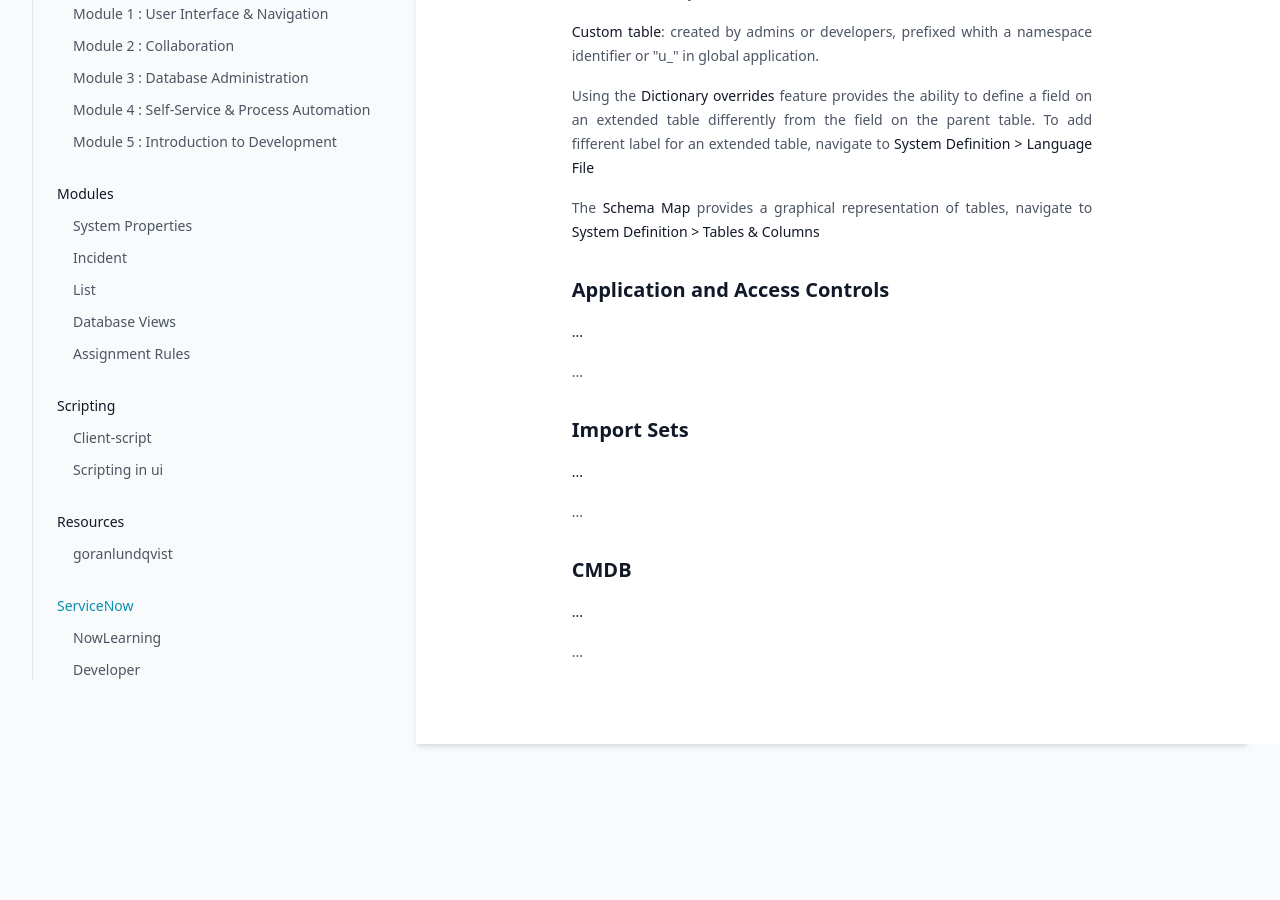
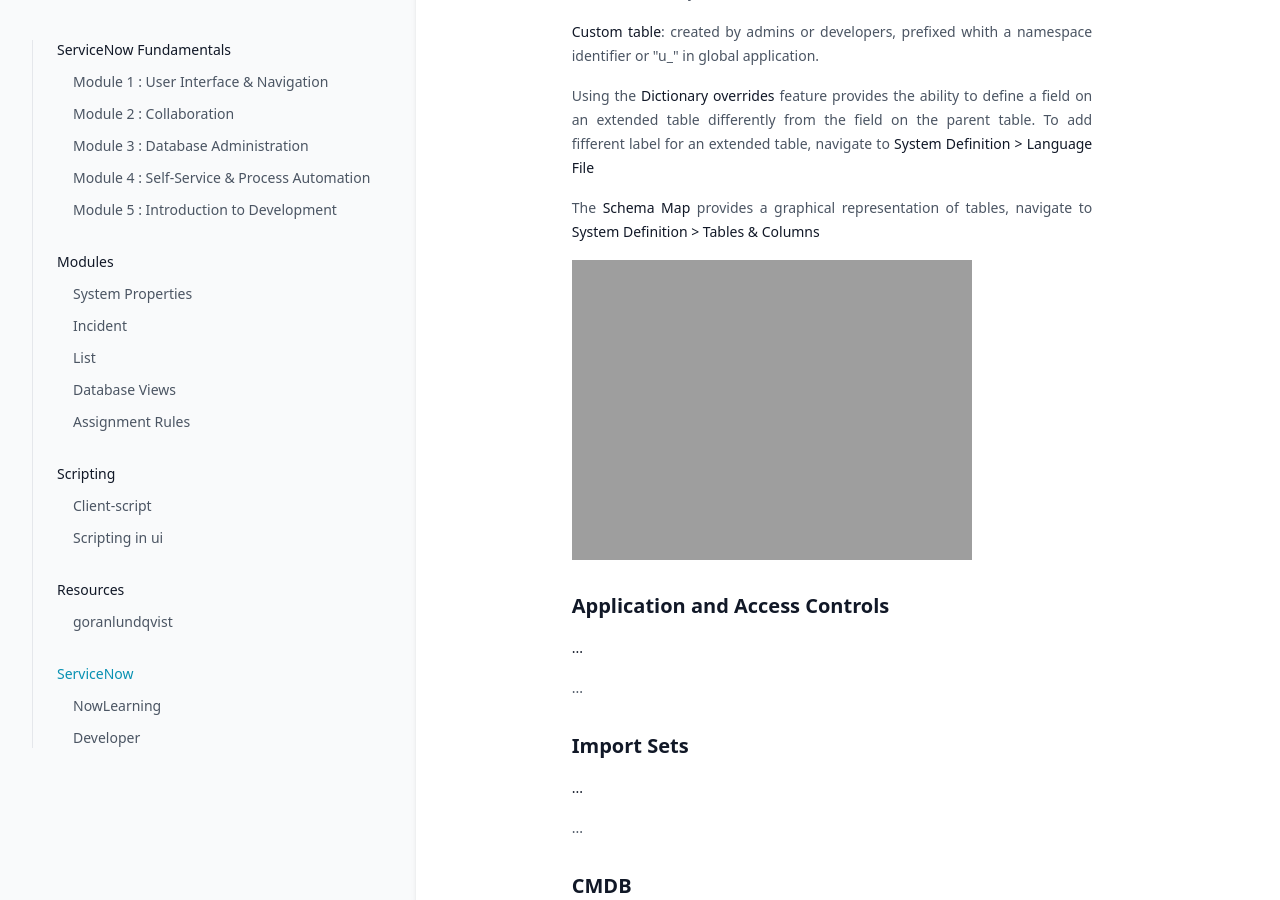
Before and after one commit to greglejeune/ebook, a Jekyll site: the page built from _servicenow/2021-11-01-snf-module3.md, in a window 1280 px wide and 900 px high, scrolled down 1011 px. Built offline with Jekyll 4.4.1, drawn with Linux system fonts in a browser that asks for light colours.

Commit message:
Update 2021-11-01-snf-module3.md

```diff
--- a/_servicenow/2021-11-01-snf-module3.md
+++ b/_servicenow/2021-11-01-snf-module3.md
@@ -68,6 +68,8 @@ category: snf
     The <strong>Schema Map</strong> provides a graphical representation of tables, navigate to <strong>System Definition > Tables & Columns</strong>
 </p>
 
+<img src="https://greglejeune.github.io/ebook/img/SNFundamentals3-1.png">
+
 <h2>Application and Access Controls</h2>
 
 <p style="text-align: justify;"><strong>...</strong></p>
```
